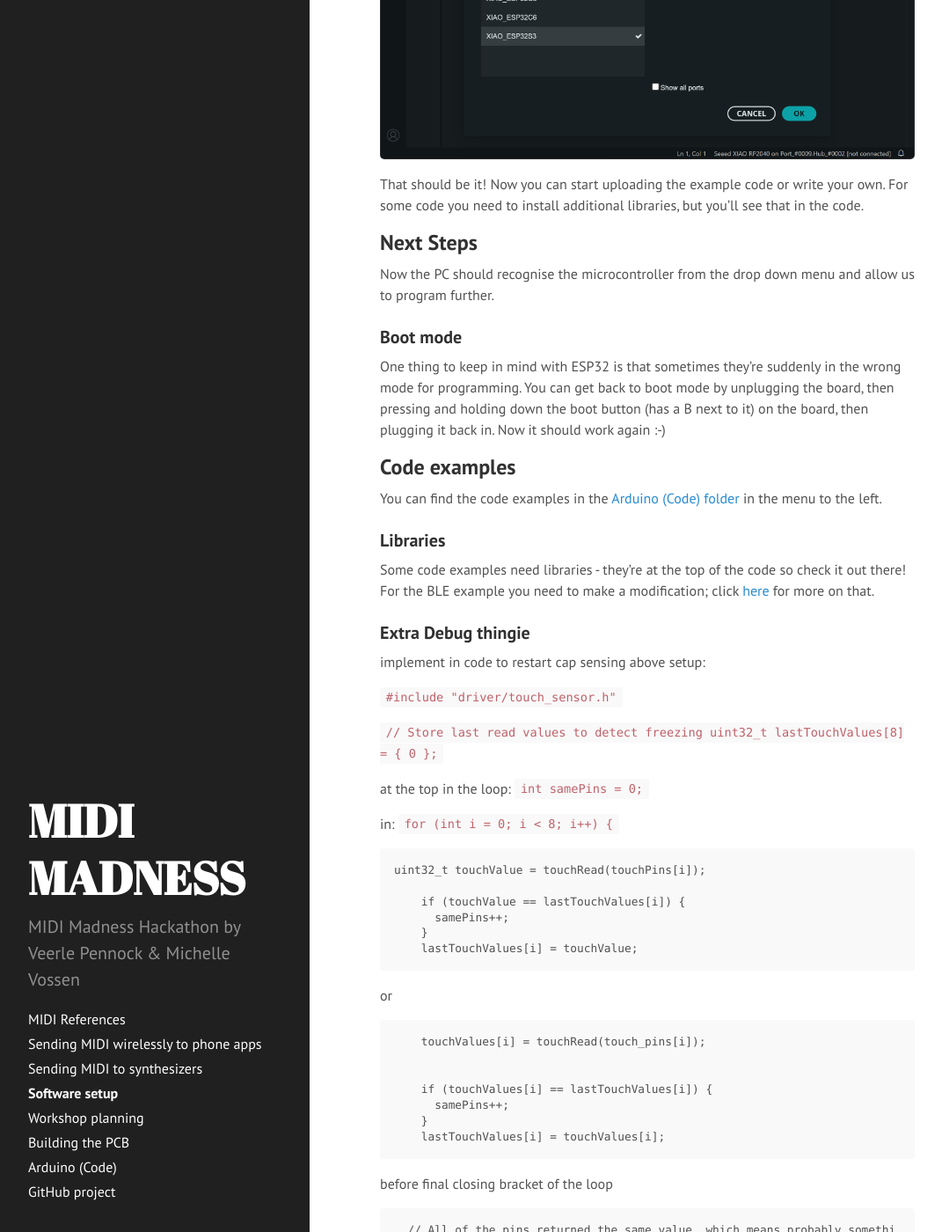
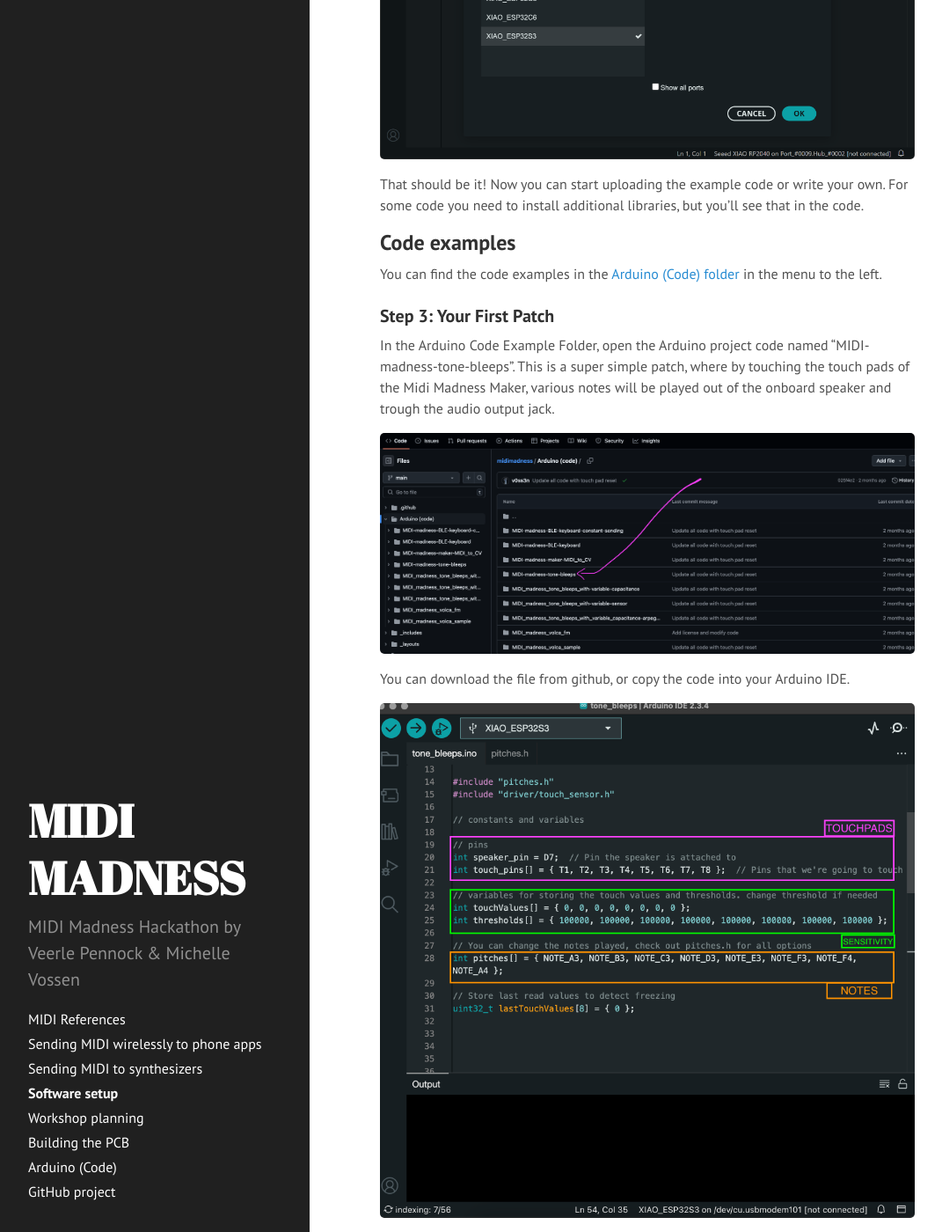
Before and after one commit to v0ss3n/midimadness, a Jekyll site: the page built from _posts/2024-10-22-software-setup.md, in a window 1280 px wide and 1400 px high, scrolled down 1483 px. Shown: the whole window at 88% size, without its empty margins (0-1071 px from the left). Built offline with Jekyll 4.4.1, drawn with Linux system fonts in a browser that asks for light colours; some of the changed text lies outside the part shown.

Commit message:
Update 2024-10-22-software-setup.md

```diff
--- a/_posts/2024-10-22-software-setup.md
+++ b/_posts/2024-10-22-software-setup.md
@@ -37,14 +37,27 @@ For Mac or Windows.
 
 That should be it! Now you can start uploading the example code or write your own. For some code you need to install additional libraries, but you'll see that in the code.
 
+## Code examples
+You can find the code examples in the [Arduino (Code) folder](https://github.com/v0ss3n/midimadness/tree/main/Arduino%20(code)) in the menu to the left.
+
+### Step 3: Your First Patch
+In the Arduino Code Example Folder, open the Arduino project code named "MIDI-madness-tone-bleeps". This is a super simple patch, where by touching the touch pads of the Midi Madness Maker, various notes will be played out of the onboard speaker and trough the audio output jack.
+
+![]({{ site.baseurl }}/assets/images/Tone-bleeps-github.png)
+
+You can download the file from github, or copy the code into your Arduino IDE.
+
+![]({{ site.baseurl }}/assets/images/Tone-bleeps-arduino.jpg)
+
+This code is fairly easy to understand. You can change notes to others or change the sensitivity of the touchpads in case you have other things connected to them such as E-textiles or conductive materials. T
+
+
 ## Next Steps
 Now the PC should recognise the microcontroller from the drop down menu and allow us to program further.
 
 ### Boot mode
 One thing to keep in mind with ESP32 is that sometimes they're suddenly in the wrong mode for programming. You can get back to boot mode by unplugging the board, then pressing and holding down the boot button (has a B next to it) on the board, then plugging it back in. Now it should work again :-)
 
-## Code examples
-You can find the code examples in the [Arduino (Code) folder](https://github.com/v0ss3n/midimadness/tree/main/Arduino%20(code)) in the menu to the left.
 
 <!-- ## Touch keyboard
 The touch range example sounds like this:
```
